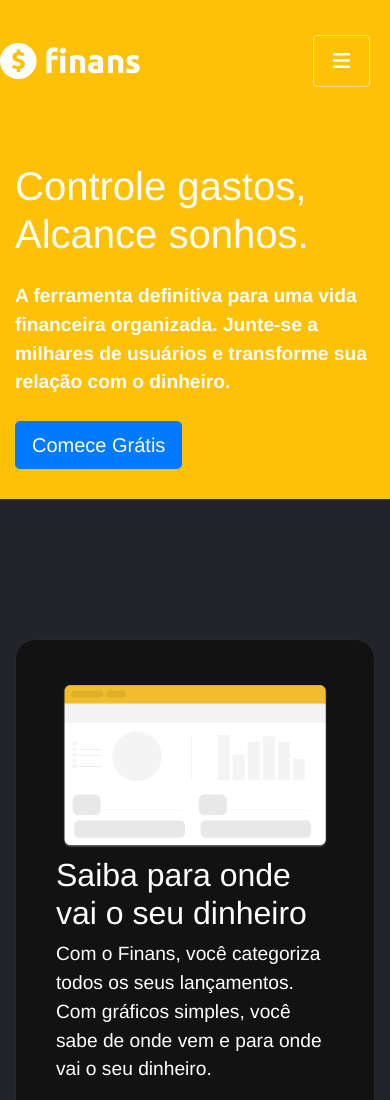
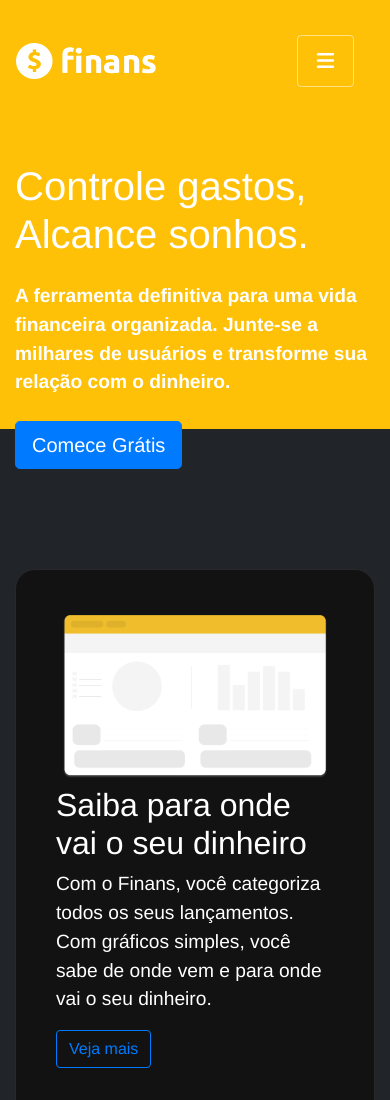
Before and after one commit to Domisnnet/Finans, a plain HTML site: page index.html in a window 390 px wide. Shown: the top 1100 px of the page. Drawn offline with Linux system fonts and the light colour scheme.

Commit message:
ajustado

```diff
--- a/src/css/estilos-globais.css
+++ b/src/css/estilos-globais.css
@@ -390,6 +390,7 @@
 }
 
 #depoimentos .depoimento:hover {
+    transform: translateY(-5px);
     box-shadow: 0 8px 15px rgba(0, 0, 0, 0.2);
 }
 
@@ -502,8 +503,12 @@
 }
 
 @media (max-width: 767.98px) {
+    #header-placeholder .container {
+        padding: 0 1rem;
+    }
+
     #home {
-        padding-bottom: 130px;
+        padding-bottom: 60px;
     }
 
     #home + main.container {
```
